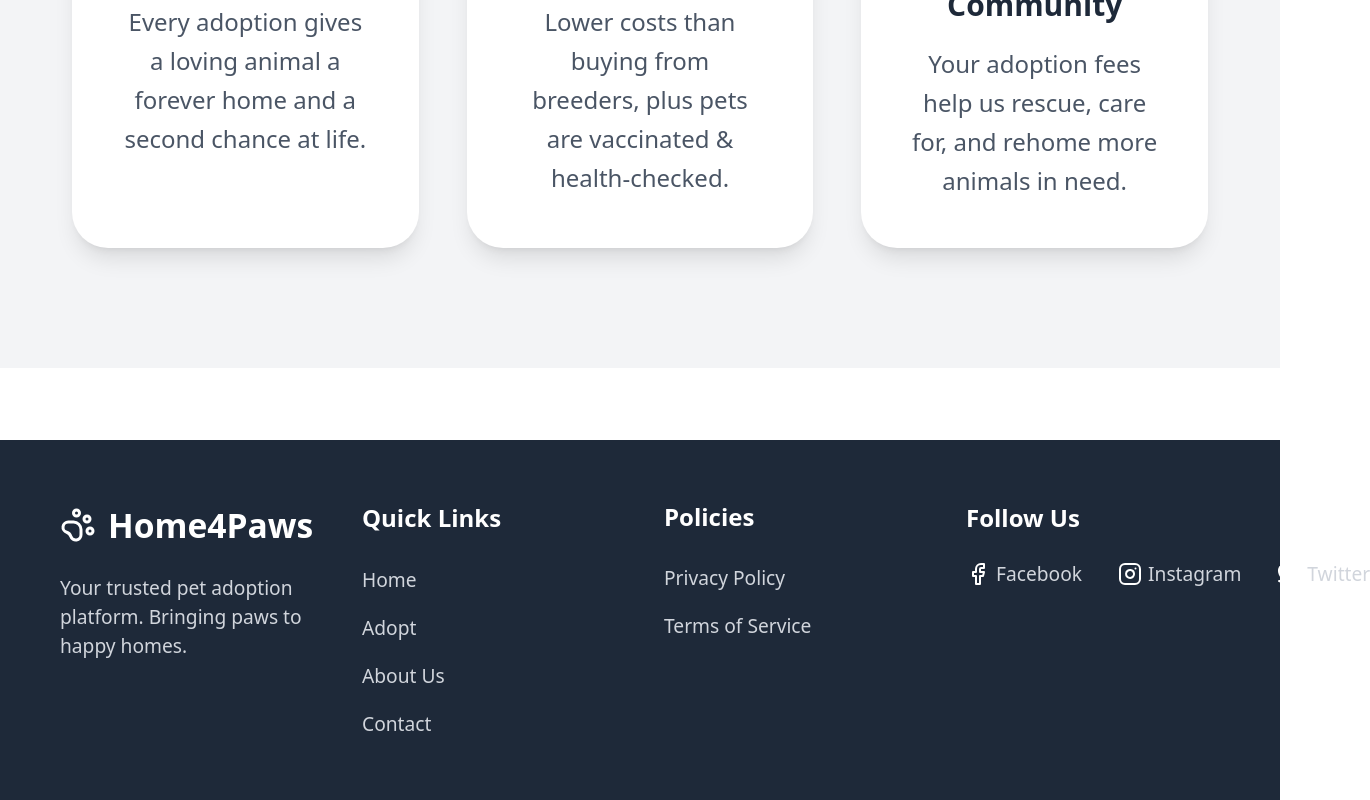
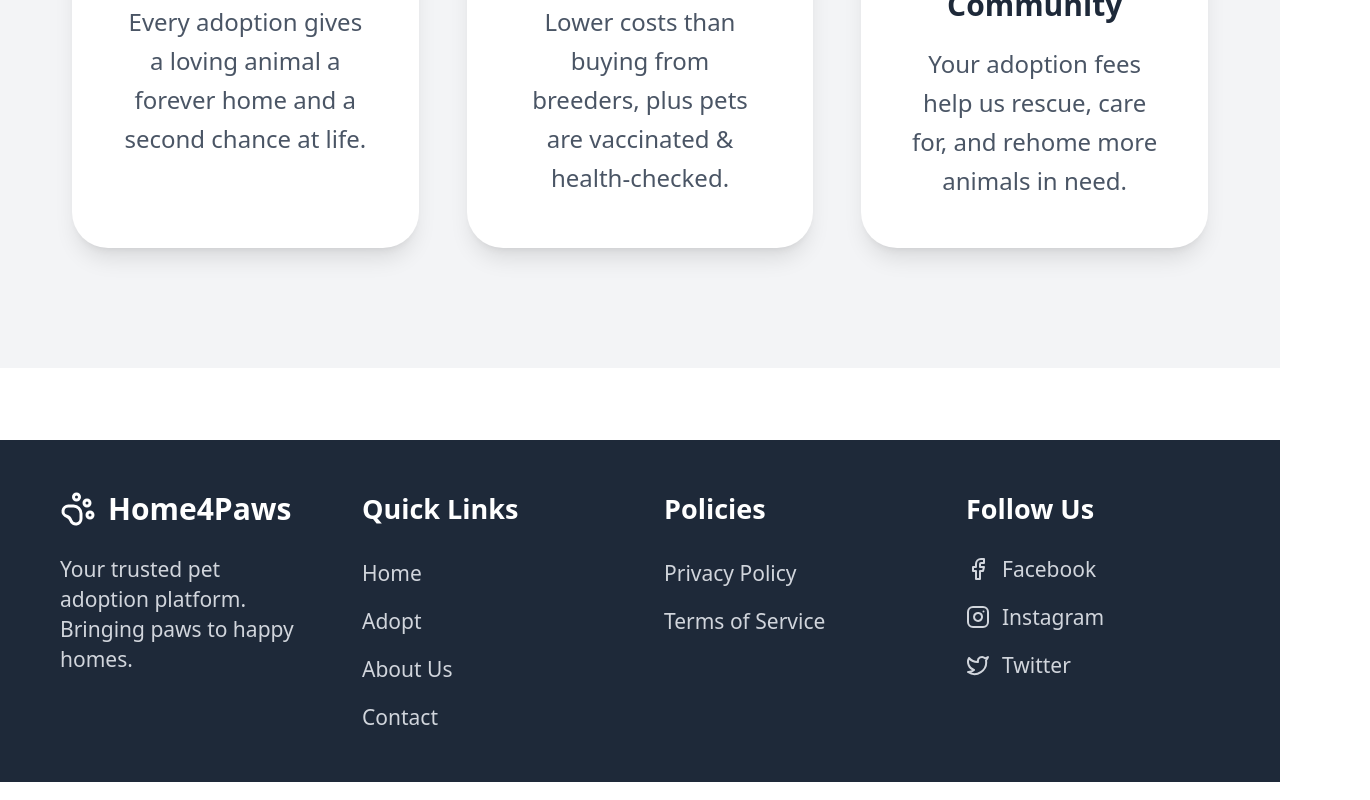
Before and after one commit to priyanshuBS/Home4Paws, a React (Vite) app in the folder client/: page /landing-page in a window 1280 px wide. Shown: the part 2206-3006 px from the top of the page, 1370 px wide, since content can reach past the window. Built offline with nearby package versions, Linux system fonts and the light colour scheme; no server answers.

Commit message:
update footer

```diff
--- a/client/src/components/Footer.jsx
+++ b/client/src/components/Footer.jsx
@@ -3,108 +3,135 @@ import { Link } from "react-router-dom";
 
 const Footer = () => {
   return (
-    <footer className="bg-gray-800 py-10 mt-12">
-      <div className="container mx-auto px-4 md:px-10 grid grid-cols-1 md:grid-cols-4 gap-8">
-        {/* about website */}
-        <div>
-          <div className="flex items-center gap-2 mb-4">
-            <PawPrint className="w-5 h-5 sm:w-6 sm:h-6 text-white" />
-            <h2 className="text-[1rem] font-semibold text-white md:text-[1.4rem]">
+    <footer className="bg-gray-800 py-8 mt-12">
+      <div className="container mx-auto px-4 md:px-10">
+        {/* Mobile view (simple) */}
+        <div className="md:hidden flex flex-col items-center text-center space-y-4">
+          <div className="flex items-center gap-2">
+            <PawPrint className="w-6 h-6 text-white" />
+            <h2 className="text-[1.2rem] font-semibold text-white">
               Home4Paws
             </h2>
           </div>
-          <p className="text-[0.8rem] text-gray-300 md:text-[0.8rem]">
+          <p className="text-gray-400 text-[0.8rem] max-w-xs">
+            Your trusted pet adoption platform. Bringing paws to happy homes.
+          </p>
+          <div className="flex gap-6 mt-2">
+            <a href="#" className="text-gray-300 hover:text-white">
+              <Facebook className="w-5 h-5" />
+            </a>
+            <a href="#" className="text-gray-300 hover:text-white">
+              <Instagram className="w-5 h-5" />
+            </a>
+            <a href="#" className="text-gray-300 hover:text-white">
+              <Twitter className="w-5 h-5" />
+            </a>
+          </div>
+        </div>
+
+        {/* Desktop view (detailed) */}
+        <div className="hidden md:grid grid-cols-4 gap-8">
+          {/* About website */}
+          <div>
+            <div className="flex items-center gap-2 mb-4">
+              <PawPrint className="w-6 h-6 text-white" />
+              <h2 className="text-xl font-semibold text-white">Home4Paws</h2>
+            </div>
+            <p className="text-sm text-gray-300">
               Your trusted pet adoption platform. Bringing paws to happy homes.
             </p>
           </div>
-        {/* quick links */}
+
+          {/* Quick Links */}
           <div>
-          <h3 className="text-[1rem] font-semibold text-white mb-4">
+            <h3 className="text-lg font-semibold text-white mb-4">
               Quick Links
             </h3>
             <ul className="space-y-2">
               <li>
-              <Link
-                href="#"
-                className="text-gray-300 text-[0.8rem] hover:text-white"
-              >
+                <Link to="/" className="text-gray-300 text-sm hover:text-white">
                   Home
                 </Link>
               </li>
               <li>
                 <Link
-                href="#"
-                className="text-gray-300 text-[0.8rem] hover:text-white"
+                  to="/pets"
+                  className="text-gray-300 text-sm hover:text-white"
                 >
                   Adopt
                 </Link>
               </li>
               <li>
                 <Link
-                href="#"
-                className="text-gray-300 text-[0.8rem] hover:text-white"
+                  to="/about"
+                  className="text-gray-300 text-sm hover:text-white"
                 >
                   About Us
                 </Link>
               </li>
               <li>
                 <Link
-                href="#"
-                className="text-gray-300 text-[0.8rem] hover:text-white "
+                  to="/contact"
+                  className="text-gray-300 text-sm hover:text-white"
                 >
                   Contact
                 </Link>
               </li>
             </ul>
           </div>
+
           {/* Policies */}
-        <div className="hidden sm:block">
-          <h3 className="text-xl font-semibold text-white mb-4 md:text-[1rem]">
-            Policies
-          </h3>
+          <div>
+            <h3 className="text-lg font-semibold text-white mb-4">Policies</h3>
             <ul className="space-y-2">
               <li>
                 <Link
-                href="#"
-                className="text-gray-300 md:text-[0.8rem] hover:text-white"
+                  to="/privacy"
+                  className="text-gray-300 text-sm hover:text-white"
                 >
                   Privacy Policy
                 </Link>
               </li>
               <li>
                 <Link
-                href="#"
-                className="text-gray-300 md:text-[0.8rem] hover:text-white"
+                  to="/terms"
+                  className="text-gray-300 text-sm hover:text-white"
                 >
                   Terms of Service
                 </Link>
               </li>
             </ul>
           </div>
-        {/* social links */}
+
+          {/* Social Links */}
           <div>
-          <h3 className="text-[1rem] font-semibold text-white mb-4">
-            Follow Us
-          </h3>
-          <div className="flex space-x-6">
-            <Link href="#" className="flex items-center gap-1">
-              <Facebook className="w-5 h-5 text-white md:w-4 md:h-4" />
-              <span className="text-gray-300 text-[0.8rem] hover:text-white">
-                Facebook
-              </span>
-            </Link>
-            <Link href="#" className="flex items-center gap-1">
-              <Instagram className="w-5 h-5 text-white md:w-4 md:h-4" />
-              <span className="text-gray-300 text-[0.8rem] hover:text-white">
-                Instagram
-              </span>
-            </Link>
-            <Link href="#" className="flex items-center gap-1">
-              <Twitter className="w-5 h-5 text-white md:w-4 md:h-4" />
-              <span className="text-gray-300 text-[0.8rem] hover:text-white">
-                Twitter
-              </span>
-            </Link>
+            <h3 className="text-lg font-semibold text-white mb-4">Follow Us</h3>
+            <ul className="space-y-3">
+              <li>
+                <a
+                  href="#"
+                  className="flex items-center gap-2 text-gray-300 text-sm hover:text-white"
+                >
+                  <Facebook className="w-4 h-4" /> Facebook
+                </a>
+              </li>
+              <li>
+                <a
+                  href="#"
+                  className="flex items-center gap-2 text-gray-300 text-sm hover:text-white"
+                >
+                  <Instagram className="w-4 h-4" /> Instagram
+                </a>
+              </li>
+              <li>
+                <a
+                  href="#"
+                  className="flex items-center gap-2 text-gray-300 text-sm hover:text-white"
+                >
+                  <Twitter className="w-4 h-4" /> Twitter
+                </a>
+              </li>
+            </ul>
           </div>
         </div>
       </div>
```
Lines whose indentation alone changed are shown as unchanged.
